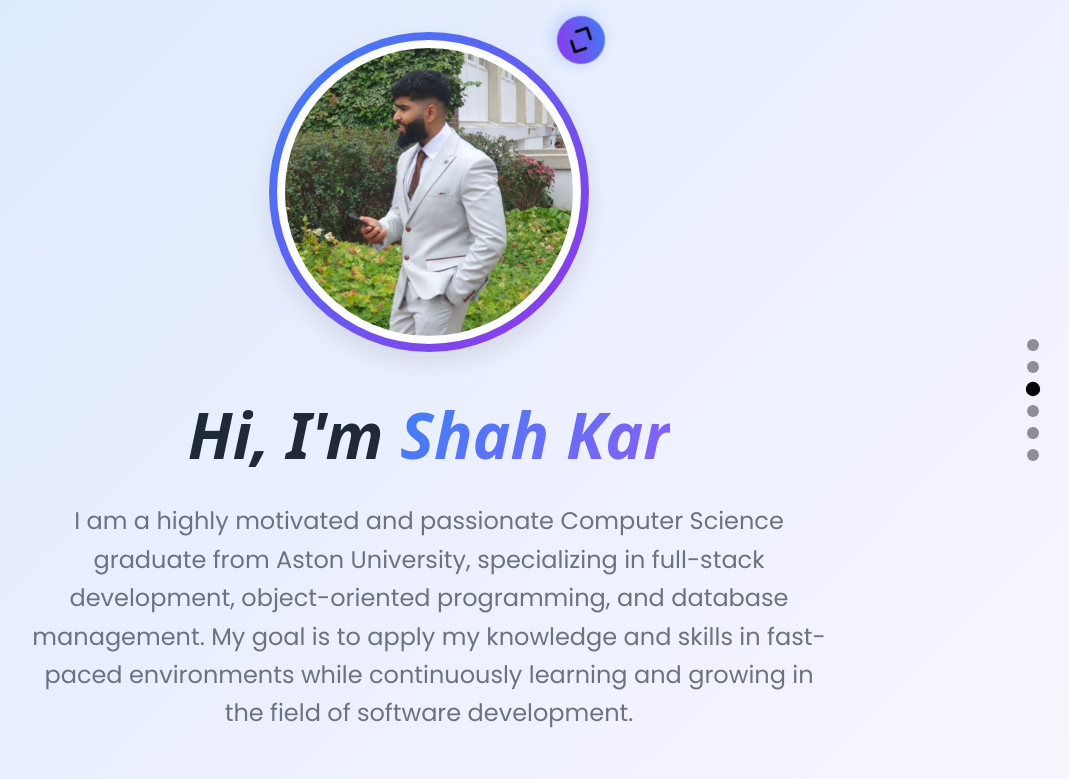
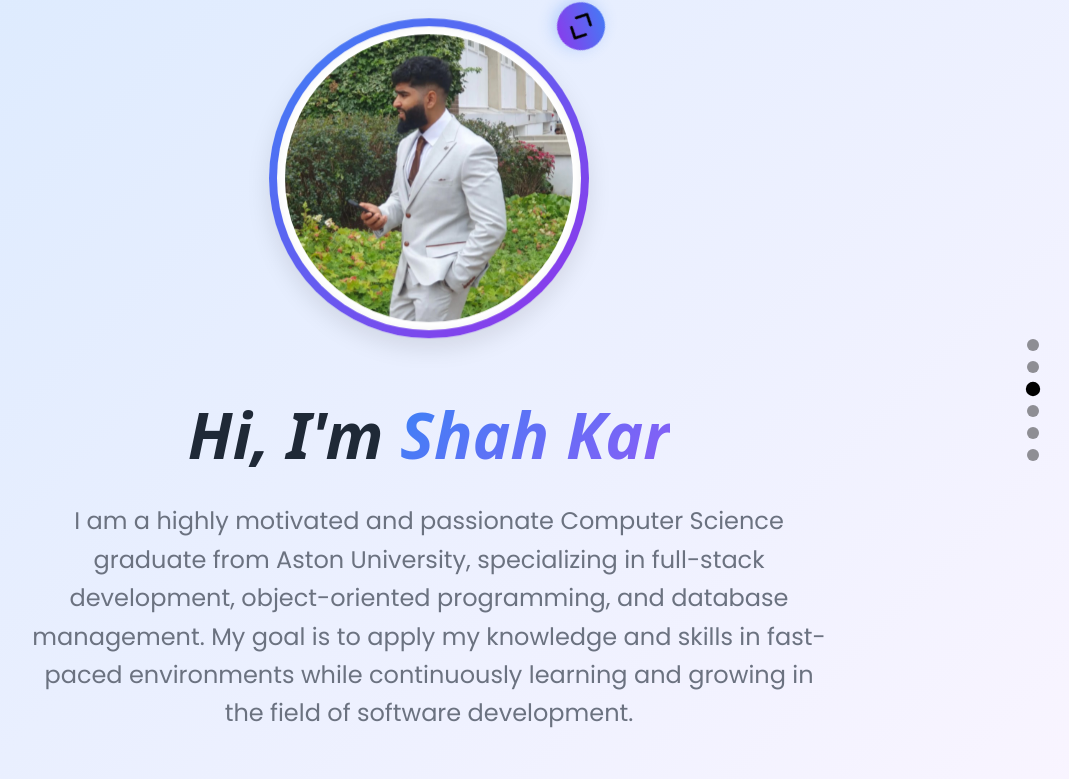
Before and after one commit to Shah-K02/portfolio-project, a React (Create React App) app in the folder my-portfolio/: page / in a window 1280 px wide. Shown: the top 779 px of the page, without its empty margins (211-1280 px from the left). Built offline with nearby package versions, Linux system fonts and the light colour scheme; a web font is replaced by a local one.

Commit message:
feat: Add floating animation to profile image for enhanced visual effect

```diff
--- a/my-portfolio/src/components/Introduction.css
+++ b/my-portfolio/src/components/Introduction.css
@@ -1,4 +1,15 @@
 @import url("https://fonts.googleapis.com/css2?family=Bitcount+Grid+Double:wght@100..900&family=Poppins:ital,wght@0,100;0,200;0,300;0,400;0,500;0,600;1,100;1,200;1,300;1,400;1,500;1,600&display=swap");
+@keyframes float {
+  0% {
+    transform: translateY(0);
+  }
+  50% {
+    transform: translateY(-20px);
+  }
+  100% {
+    transform: translateY(0);
+  }
+}
 
 .introduction {
   min-height: 100vh;
@@ -19,6 +30,7 @@
 .profile-image {
   margin-bottom: 2rem;
   position: relative;
+  animation: float 3s ease-in-out infinite;
 }
 
 .profile-circle-container {
```
